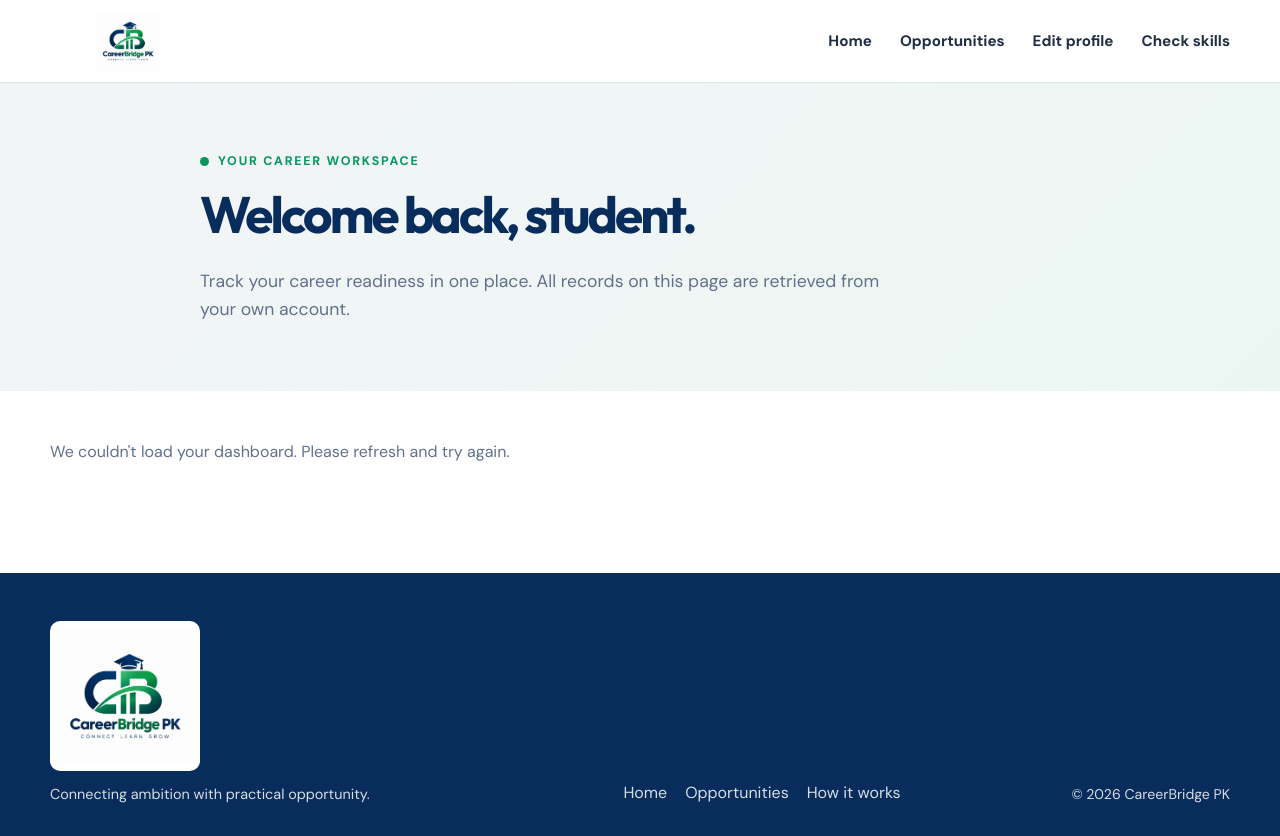
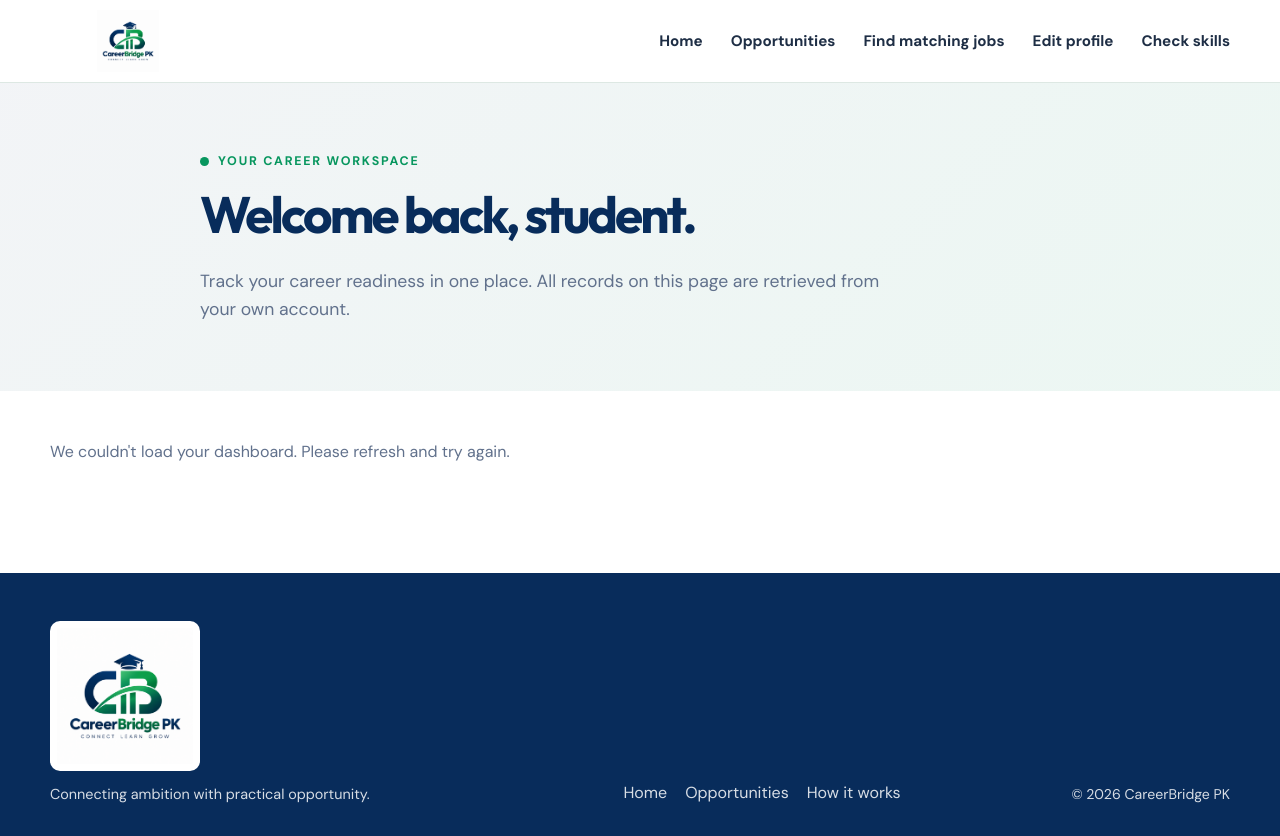
Before and after one commit to shabieh-bit/CareerBridge-PK, a website: page dashboard.html in a window 1280 px wide. Drawn offline with Linux system fonts and the light colour scheme; no server answers.

Commit message:
Link CV job search from dashboard.html

```diff
--- a/dashboard.html
+++ b/dashboard.html
@@ -16,6 +16,7 @@
       <nav class="nav-links" id="dashboard-nav" aria-label="Main navigation">
         <a href="index.html">Home</a>
         <a href="opportunities.html">Opportunities</a>
+        <a href="career.html">Find matching jobs</a>
         <a href="student-profile.html">Edit profile</a>
         <a href="eligibility-check.html">Check skills</a>
       </nav>
```
